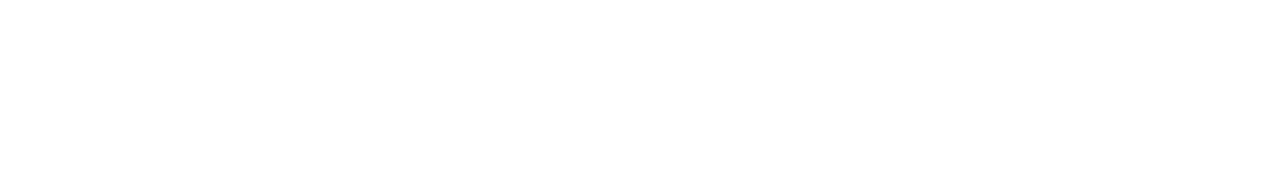
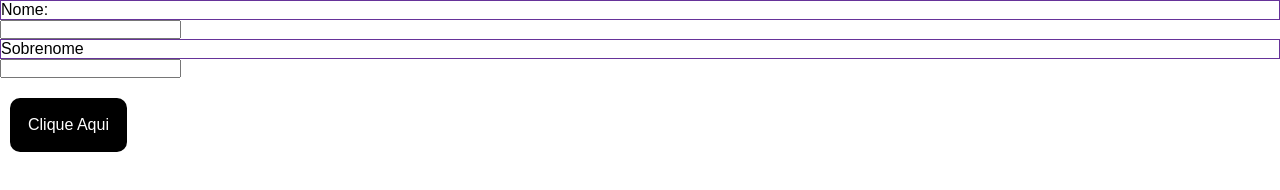
Before and after one commit to vivii4/display-blobk, a plain HTML site: page index.html in a window 1280 px wide. Drawn offline with Linux system fonts and the light colour scheme.

Commit message:
atividade finalizada

```diff
--- a/index.html
+++ b/index.html
@@ -4,9 +4,22 @@
     <meta charset="UTF-8">
     <meta http-equiv="X-UA-Compatible" content="IE=edge">
     <meta name="viewport" content="width=device-width, initial-scale=1.0">
+    <link rel="stylesheet" href="style.css">
     <title>Display Block</title>
 </head>
 <body>
+    <form action="">
+       <div>
+          <label for="">Nome:</label>
+          <input type="text">
+       </div>
 
+       <div>
+          <label for="">Sobrenome</label>
+          <input type="text">
+       </div>
+    </form>
+
+    <a href="">Clique Aqui</a>
 </body>
 </html>
--- /dev/null
+++ b/style.css
@@ -0,0 +1,24 @@
+* {
+    margin: 0;
+    padding: 0;
+    box-sizing: border-box;
+
+    font-family: Arial, Helvetica, sans-serif;
+}
+
+label {
+    display: block;
+    border: 1px solid rebeccapurple;
+}
+
+a {
+    display: block;
+    text-decoration: none;
+    background: black;
+    color: white;
+    padding: 18px;
+    margin-top: 20px;
+    margin-left: 10px;
+    width: fit-content;
+    border-radius: 10px;
+}
```
Also changed, not shown: sytyle.css (deleted).
